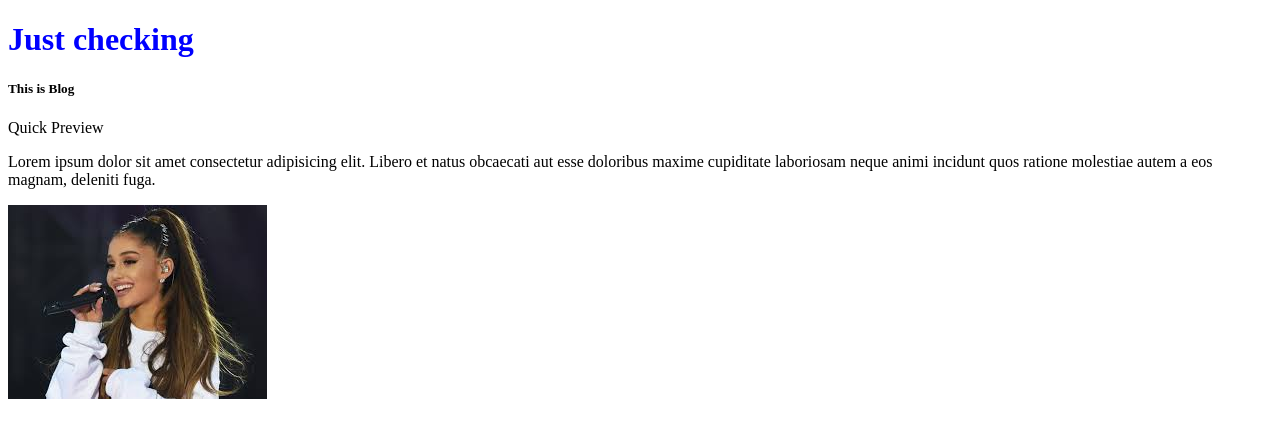
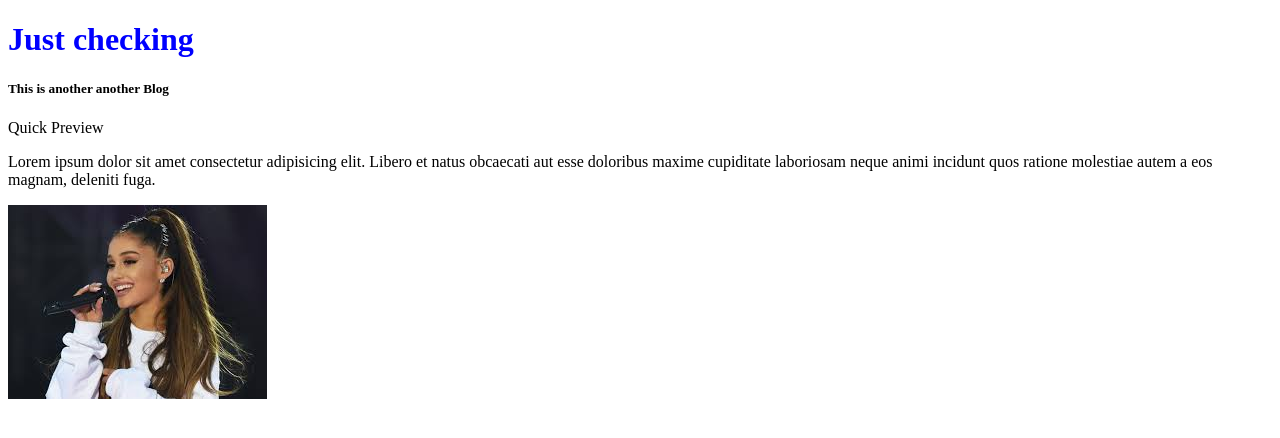
Before and after one commit to babunesar/test-repo, a plain HTML site: page index.html in a window 1280 px wide. Drawn offline with Linux system fonts and the light colour scheme.

Commit message:
Conflict Test

```diff
--- a/index.html
+++ b/index.html
@@ -10,7 +10,7 @@
 <body>
     <h1>Just checking</h1>
     <div>
-        <h5>This is Blog</h5>
+        <h5>This is another another Blog</h5>
         <p>Quick Preview</p>
         <p>
             Lorem ipsum dolor sit amet consectetur adipisicing elit. Libero et natus obcaecati aut esse doloribus maxime cupiditate laboriosam neque animi incidunt quos ratione molestiae autem a eos magnam, deleniti fuga.
```
